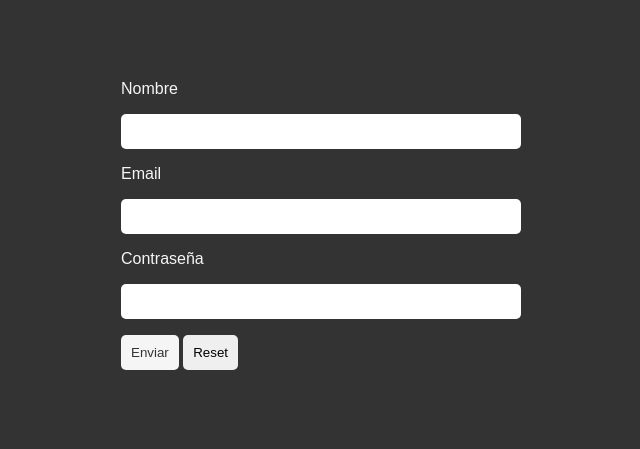
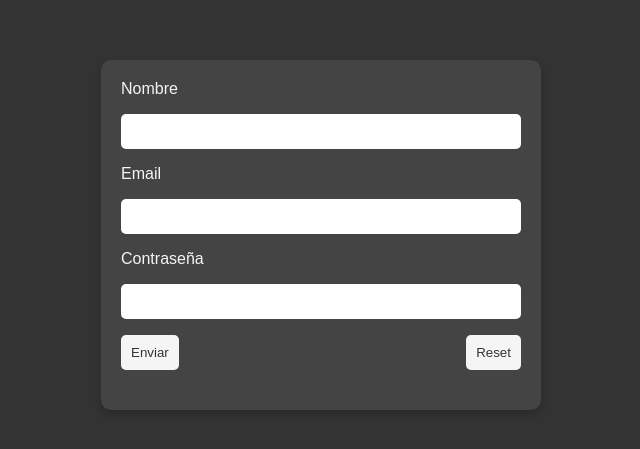
Before and after one commit to JNO-22/Polo-git-individual, a plain HTML site: page index.html in a window 1280 px wide. Shown: the part 133-582 px from the top of the page, without its empty margins (319-959 px from the left). Drawn offline with Linux system fonts and the light colour scheme.

Commit message:
feature: Enmarcar el formulario en una card

```diff
--- a/index.css
+++ b/index.css
@@ -7,6 +7,13 @@ body {
     height: 90vh;
     justify-content: center;
     align-items: center;
+}
+
+.card {
+    background-color: #444;
+    padding: 20px;
+    border-radius: 10px;
+    box-shadow: 0px 4px 10px rgba(0, 0, 0, 0.2);
 }
 
 form {
@@ -23,13 +30,18 @@ input {
     border: none;
 }
 
-input[type="submit"] {
+input[type="submit"], input[type="reset"] {
     background-color: #f5f5f5;
     color: #333;
     cursor: pointer;
 }
 
-input[type="submit"]:hover {
+input[type="submit"]:hover, input[type="reset"]:hover {
     background-color: #f1f382;
     transition: 0.2s;
 }
+
+.buttons {
+    display: flex;
+    justify-content: space-between;
+}
--- a/index.html
+++ b/index.html
@@ -7,6 +7,7 @@
     <title>Form Polo Tec</title>
 </head>
 <body>
+    <div class="card">
         <form action="">
             <label for="name">Nombre</label>
             <input type="text" name="name" id="name">
@@ -17,5 +18,8 @@
             <div class="buttons">
                 <input type="submit" value="Enviar">
                 <input type="reset" value="Reset">
+            </div>
+        </form>
+    </div>
 </body>
 </html>
```
Lines whose indentation alone changed are shown as unchanged.
